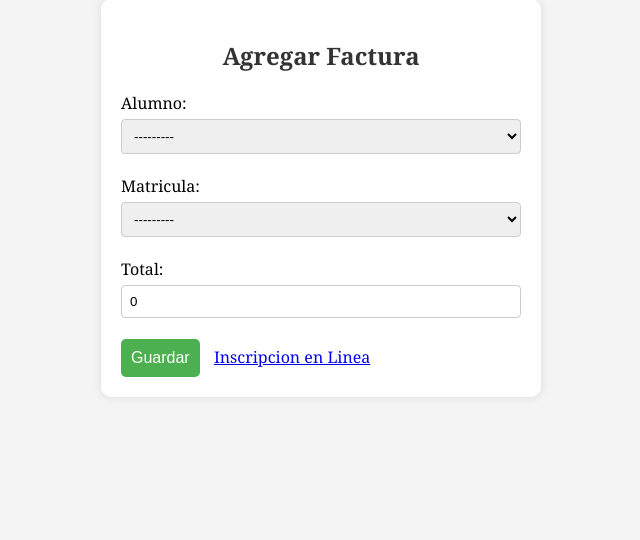
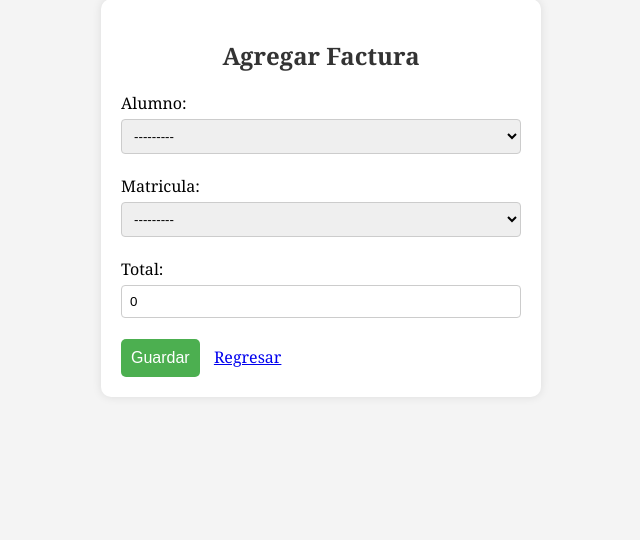
Before and after one commit to Mousin97/Proyecto-Analisis, a Django app: page /Appmatricula/facturacion/agregar in a window 1280 px wide. Shown: the part 202-742 px from the top of the page, without its empty margins (319-959 px from the left). Run offline with Django 4.2, Linux system fonts and the light colour scheme; data that the repository does not hold is empty.

Commit message:
texto de botones
texto de botones regresar

```diff
--- a/Matricula/matriculita/Appmatricula/Templates/Facturacion/Agregar.html
+++ b/Matricula/matriculita/Appmatricula/Templates/Facturacion/Agregar.html
@@ -76,7 +76,7 @@
         {% csrf_token %}
         {{form.as_p}}
         <button type="submit">Guardar</button>
-        <a href="{% url 'facturaslistar' %}">Inscripcion en Linea</a>
+        <a href="{% url 'facturaslistar' %}">Regresar</a>
     </form>
 
 </body>
--- a/Matricula/matriculita/Appmatricula/Templates/Facturacion/Index.html
+++ b/Matricula/matriculita/Appmatricula/Templates/Facturacion/Index.html
@@ -132,6 +132,6 @@
             </tbody>
         </table>
     </div>
-    <a href="{% url 'facturaslistar' %}" class="btn btn-outline-success agregar-btn">Retornar</a>
+    <a href="{% url 'facturaslistar' %}" class="btn btn-outline-success agregar-btn">Regresar</a>
 </body>
 </html>
```
